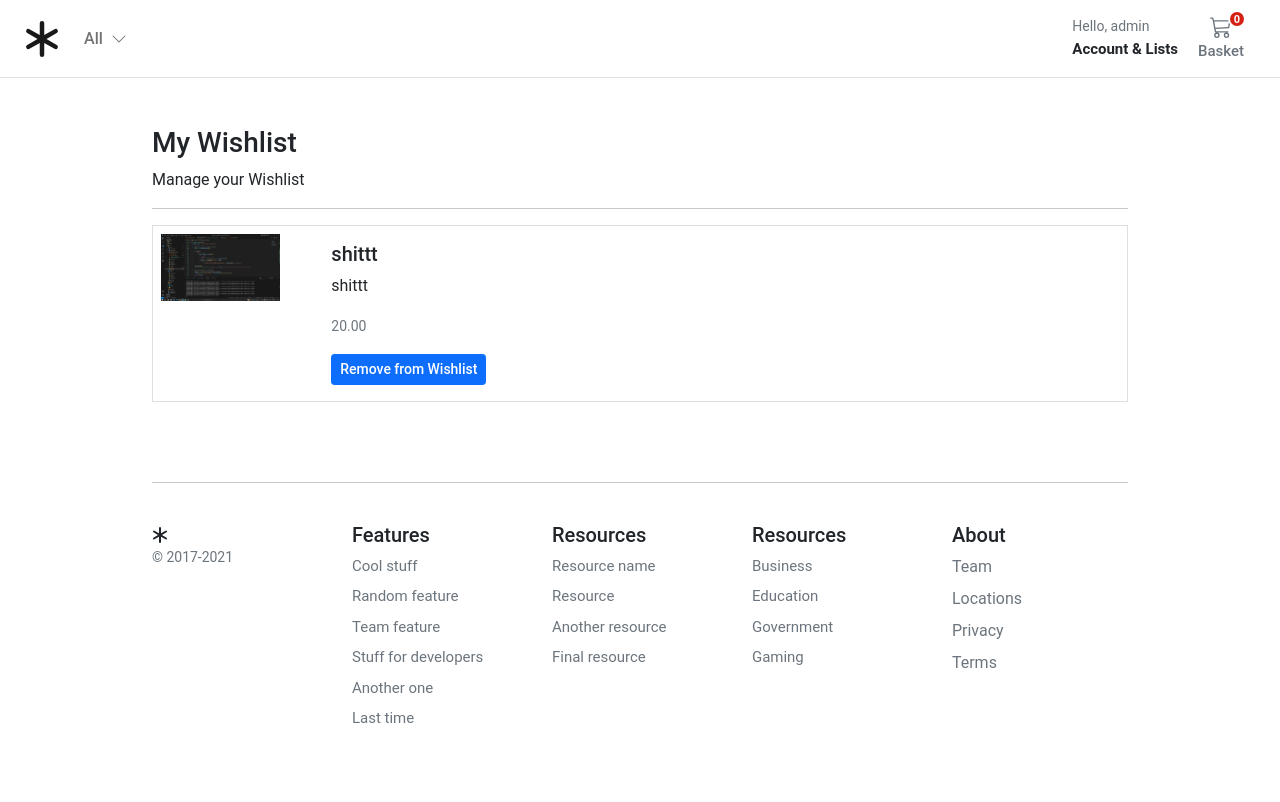
After one commit to muhameddadel/django_booksotre, a Django app: page /account/wishlist/ in a window 1280 px wide. The commit adds this page. Run offline with Django 4.2, Linux system fonts and the light colour scheme; a user stored in the database is signed in; data comes from the database, SQL or seed files in the repository; both versions use the stored data as it was after the commit; tables that the repository leaves empty hold one stand-in row (values such as "Sample post").

Commit message:
wishlist

```diff
--- a/account/urls.py
+++ b/account/urls.py
@@ -59,5 +59,6 @@ urlpatterns = [
     path("addresses/delete/<slug:id>/", delete_address, name="delete_address"),
     path("addresses/set_default/<slug:id>/", set_default, name="set_defualt"),
     # wishlist
+    path("wishlist/", wishlist, name="wishlist"),
     path("wishlist/add_to_wishlist/<int:id>/", add_to_wishlist, name="add_to_wishlist"),
 ]
--- a/account/views.py
+++ b/account/views.py
@@ -17,13 +17,19 @@ from .token import account_activation_token
 
 
 @login_required
+def wishlist(request):
+    products = Product.objects.filter(users_wishlist=request.user)
+    return render(request, 'account/dashboard/user_wish_list.html', {"wishlist": products})
+
+
+@login_required
 def add_to_wishlist(request, id):
     product = get_object_or_404(Product, id=id)
     if product.users_wishlist.filter(id=request.user.id).exists():
         product.users_wishlist.remove(request.user)
     else:
         product.users_wishlist.add(request.user)
-    return HttpResponseRedirect(request.META('HTTP_REFERER'))
+    return HttpResponseRedirect(request.META["HTTP_REFERER"])
 
 
 
--- /dev/null
+++ b/templates/account/dashboard/user_wish_list.html
@@ -0,0 +1,42 @@
+{% extends "../sub_base.html" %}
+{% block title %}Wish List{% endblock %}
+{% block sub_content %}
+<div class="col-12 mx-auto">
+  <h1 class="h3">My Wishlist</h1>
+  <div>Manage your Wishlist</div>
+  <hr />
+  {% if wishlist %} {% for product in wishlist %}
+  <div class="card mb-3 rounded-0">
+    <div class="row g-0">
+      <div class="col-md-2">
+        {% for image in product.product_image.all %} {% if image.is_feature %}
+        <img
+          class="img-fluid d-block p-2"
+          width="135px"
+          src="{{ image.image.url }}"
+          alt="{{ image.image.alt_text }}"/>
+        {% endif %}
+        {% endfor %}
+      </div>
+      <div class="col-md-10">
+        <div class="card-body">
+          <h5 class="card-title">{{product.title}}</h5>
+          <p class="card-text">{{product.description}}</p>
+          <p class="card-text">
+            <small class="text-muted">{{product.regular_price}}</small>
+          </p>
+          <a
+            type="button"
+            class="btn btn-primary fw500 btn-sm"
+            href="{% url 'account:add_to_wishlist' product.id %}">Remove from
+            Wishlist</a>
+        </div>
+      </div>
+    </div>
+  </div>
+  {% endfor %}
+  {% else %}
+  <p class="card-text">No products have been added to your wishlist yet</p>
+  {% endif %}
+  {% endblock %}
+</div>
```
Also changed, not shown: templates/account/dashboard/dashboard.html (+16 -12 lines), db.sqlite3, static/images/1_PR0tceS.PNG (added), static/images/1_fA6Tamu.PNG (added).
